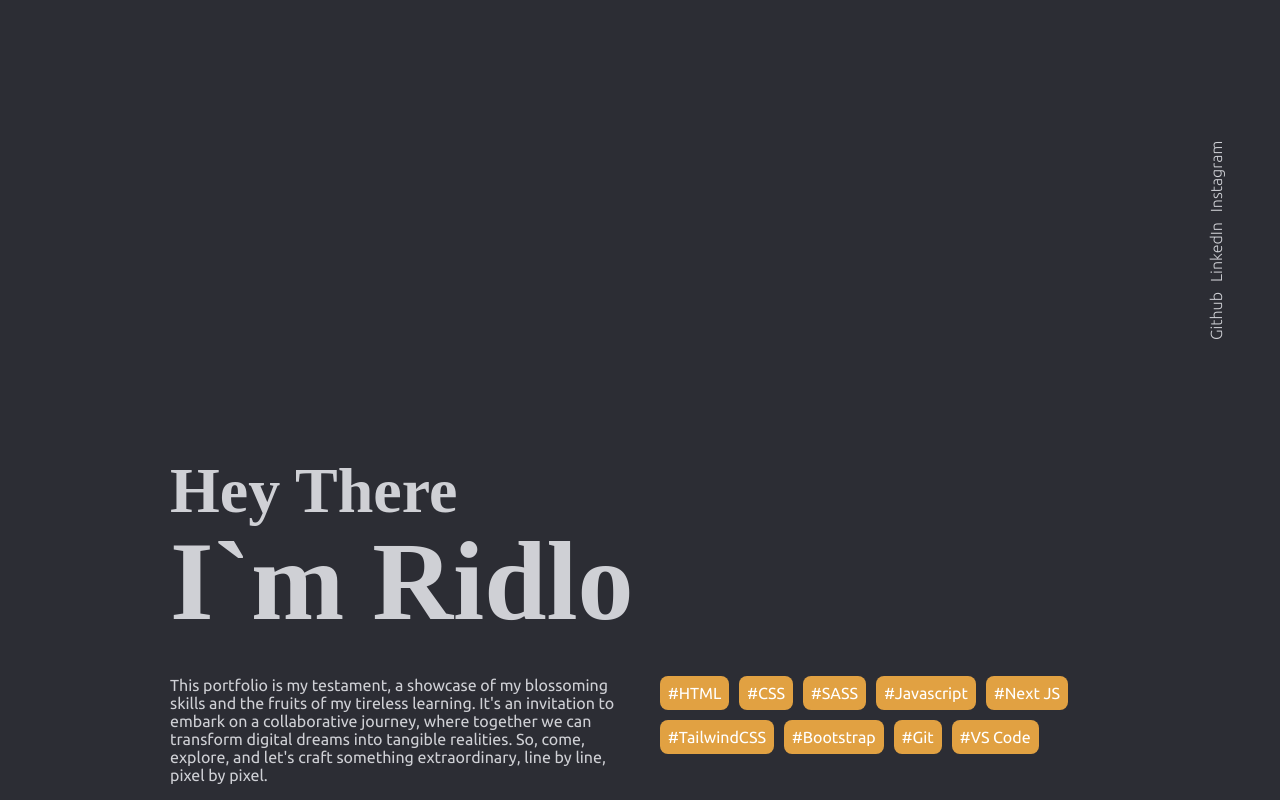
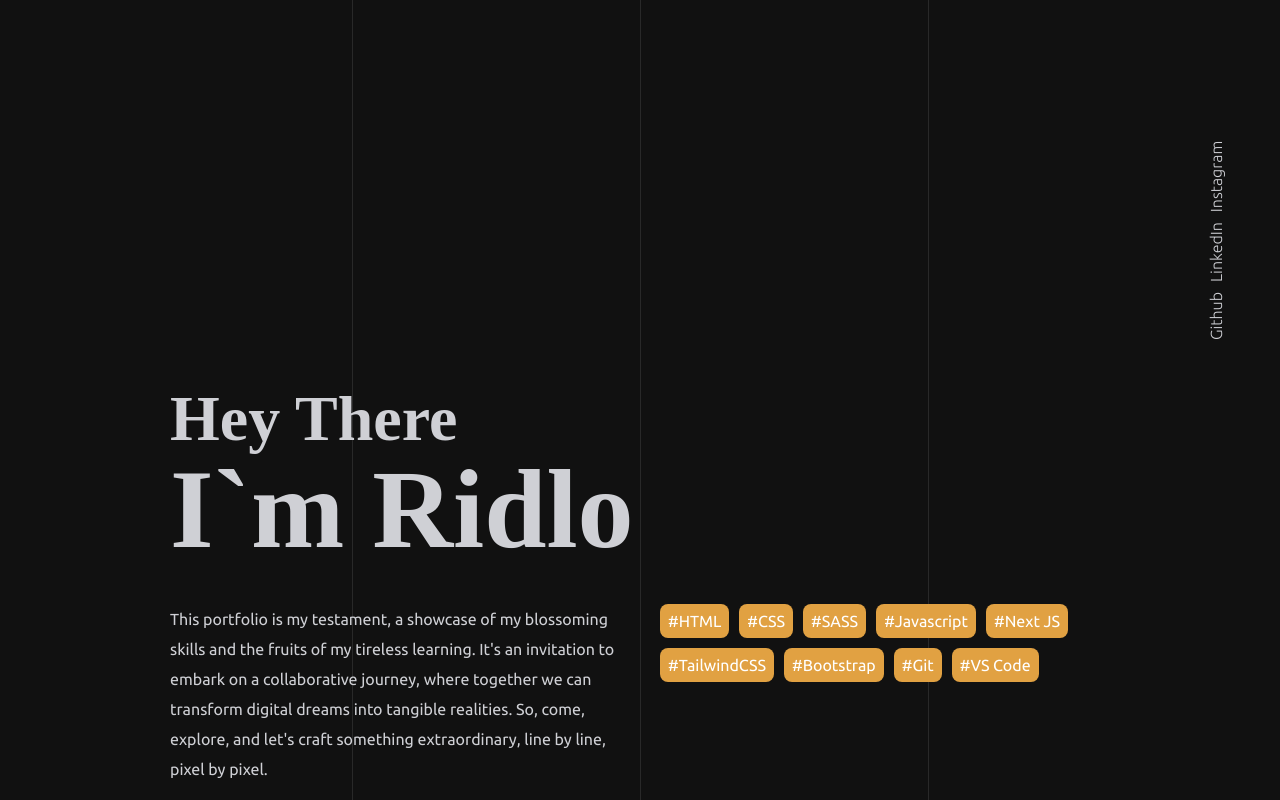
Before and after one commit to RidloGhifary/portofolio, a Next.js app: page / in a window 1280 px wide. Shown: the top 800 px of the page. Built offline with nearby package versions, Linux system fonts and the light colour scheme; a web font is replaced by a local one.

Commit message:
update ui

```diff
--- a/app/page.js
+++ b/app/page.js
@@ -1,14 +1,19 @@
-import Footer from './footer/footer'
-import Header from './header/header'
-import Project from './project/project'
-import variables from './variables.module.scss'
+import Footer from "./footer/footer";
+import Header from "./header/header";
+import Project from "./project/project";
+import variables from "./variables.module.scss";
 
 export default function Home() {
   return (
     <div className={variables.container}>
+      <div className={variables.lines}>
+        <div className={variables.line}></div>
+        <div className={variables.line}></div>
+        <div className={variables.line}></div>
+      </div>
       <Header />
       <Project />
       <Footer />
     </div>
-  )
+  );
 }
--- a/app/variables.module.scss
+++ b/app/variables.module.scss
@@ -1,6 +1,6 @@
-@import url('https://fonts.googleapis.com/css2?family=Kalnia:wght@200;300;400;500;600;700&display=swap');
+@import url("https://fonts.googleapis.com/css2?family=Kalnia:wght@200;300;400;500;600;700&display=swap");
 
-$primary-color: #2c2d34;
+$primary-color: #111111;
 $secondary-color: #e1a142;
 $primary-white: #cfd0d5;
 
@@ -13,11 +13,67 @@ $primary-white: #cfd0d5;
 .body {
   background-color: $primary-color;
   color: $primary-white;
+  min-height: 100vh;
+  overflow: auto;
 }
 
 .container {
   max-width: 940px;
+  height: 100%;
   margin: 0 auto;
+
+  .lines {
+    position: absolute;
+    top: 0;
+    left: 0;
+    right: 0;
+    bottom: 0;
+    z-index: -1;
+    height: 500vh;
+    width: 90vw;
+    margin: auto;
+  }
+  .line {
+    position: absolute;
+    width: 1px;
+    height: 100%;
+    top: 0;
+    bottom: 0;
+    left: 50%;
+    background: rgba(255, 255, 255, 0.1);
+    overflow: hidden;
+
+    &::after {
+      content: "";
+      display: block;
+      position: absolute;
+      height: 25vh;
+      width: 100%;
+      top: -50%;
+      left: 0;
+      background: linear-gradient(
+        to bottom,
+        rgba(255, 255, 255, 0) 0%,
+        #ffffff 75%,
+        #ffffff 100%
+      );
+      animation: drop 7s 0s infinite;
+      animation-fill-mode: forwards;
+      animation-timing-function: cubic-bezier(0.4, 0.26, 0, 0.97);
+    }
+    &:nth-child(1) {
+      margin-left: -25%;
+      &::after {
+        animation-delay: 2s;
+      }
+    }
+    &:nth-child(3) {
+      margin-left: 25%;
+      &::after {
+        animation-delay: 2.5s;
+      }
+    }
+  }
 }
 
 .navbar {
@@ -51,7 +107,7 @@ $primary-white: #cfd0d5;
   padding: 1rem 0;
 
   .heading {
-    font-family: 'Kalnia', serif;
+    font-family: "Kalnia", serif;
     line-height: 90px;
     margin-bottom: 50px;
 
@@ -72,6 +128,12 @@ $primary-white: #cfd0d5;
     justify-content: start;
     align-items: start;
     gap: 20px;
+
+    .sayHi {
+      .desc {
+        line-height: 30px;
+      }
+    }
 
     .skills {
       display: flex;
@@ -119,8 +181,9 @@ $primary-white: #cfd0d5;
     .project {
       display: grid;
       grid-template-columns: repeat(2, 50%);
+      grid-auto-flow: dense;
       align-items: center;
-      gap: 20px;
+      gap: 10px;
       padding: 20px;
       border: 1px solid $primary-white;
       border-radius: 20px;
@@ -163,7 +226,7 @@ $primary-white: #cfd0d5;
         display: flex;
         flex-direction: column;
         gap: 8px;
-        padding-right: 20px;
+        // padding-right: 20px;
 
         h1 {
           color: $secondary-color;
@@ -172,6 +235,7 @@ $primary-white: #cfd0d5;
 
         p {
           font-weight: lighter;
+          line-height: 25px;
         }
 
         .linkProject {
@@ -184,6 +248,7 @@ $primary-white: #cfd0d5;
             display: flex;
             justify-content: center;
             align-items: center;
+            gap: 8px;
 
             &:hover {
               text-decoration: underline;
@@ -191,7 +256,20 @@ $primary-white: #cfd0d5;
           }
         }
       }
+
+      &:nth-child(2n-1) {
+        direction: rtl;
+      }
     }
+  }
+}
+
+@keyframes drop {
+  0% {
+    top: -50%;
+  }
+  100% {
+    top: 110%;
   }
 }
 
@@ -205,22 +283,19 @@ $pc-screen: 1140px;
     @media (max-width: $small-screen) {
       @content;
     }
-  }
-
-  @else if $point ==medium {
+  } @else if $point ==medium {
     @media (max-width: $medium-screen) {
       @content;
     }
-  }
-
-  @else if $point ==large {
+  } @else if $point ==large {
     @media (min-width: $pc-screen) {
       @content;
     }
   }
 }
 
-@include breakpoint(small) {}
+@include breakpoint(small) {
+}
 
 @include breakpoint(medium) {
   .navbar {
@@ -245,11 +320,11 @@ $pc-screen: 1140px;
 
       h1 {
         &:nth-child(1) {
-          font-size: 2rem;
+          font-size: 2.5rem;
         }
 
         &:nth-child(2) {
-          font-size: 4rem;
+          font-size: 4.5rem;
         }
       }
     }
--- a/package.json
+++ b/package.json
@@ -15,7 +15,7 @@
     "@fortawesome/free-solid-svg-icons": "^6.5.1",
     "@fortawesome/react-fontawesome": "^0.2.0",
     "@phosphor-icons/react": "^2.0.15",
-    "next": "14.0.4",
+    "next": "^14.0.4",
     "react": "^18",
     "react-dom": "^18"
   },
```
Also changed, not shown: 1 other file (tests, documents, lock files or other folders).
